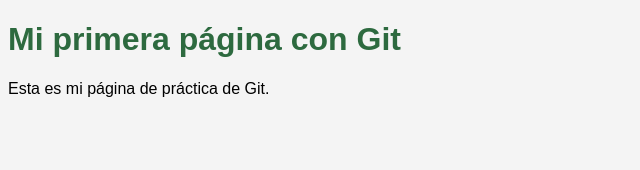
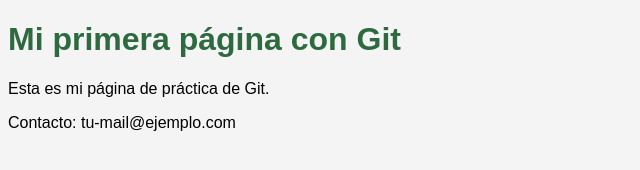
Before and after one commit to xXLeonel2000/practica-git, a plain HTML site: page index.html in a window 1280 px wide. Shown: the whole page, without its empty margins (0-640 px from the left). Drawn offline with Linux system fonts and the light colour scheme.

Commit message:
Agrega sección de contacto

```diff
--- a/index.html
+++ b/index.html
@@ -8,5 +8,6 @@
 <body>
   <h1>Mi primera página con Git</h1>
     <p>Esta es mi página de práctica de Git.</p>
+      <p>Contacto: tu-mail@ejemplo.com</p>
 </body>
 </html>
```
